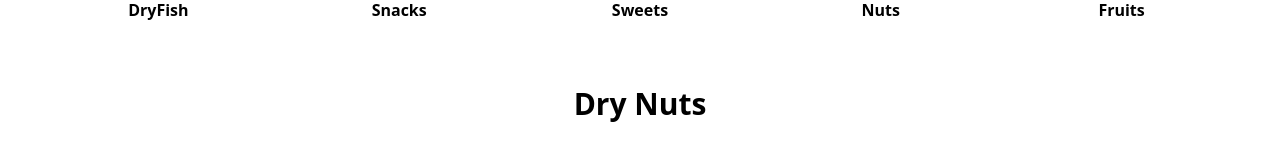
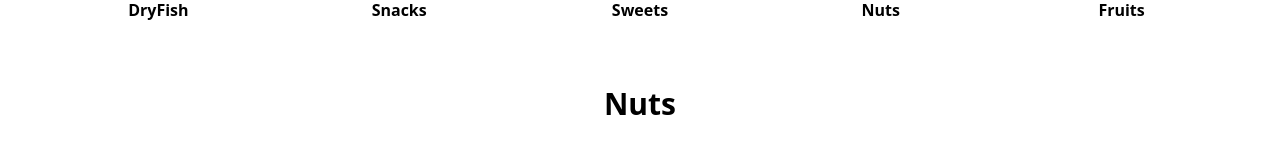
Before and after one commit to MenalinR/multiflavors, a React (Vite) app: page / in a window 1280 px wide. Shown: the part 1038-1198 px from the top of the page. Built offline with nearby package versions, Linux system fonts and the light colour scheme.

Commit message:
uploaded new pics

```diff
--- a/src/components/Ad/Ad.jsx
+++ b/src/components/Ad/Ad.jsx
@@ -71,7 +71,7 @@ const Ad = () => {
             <div className="container mx-auto px-4">
                 {/* Dry Nuts Slider */}
                 <div className="text-center mb-10 max-w-[600px] mx-auto">
-                    <h1 data-aos="fade-up" className="text-3xl font-bold">Dry Nuts</h1>
+                    <h1 data-aos="fade-up" className="text-3xl font-bold">Nuts</h1>
                 </div>
                 <Slider {...settings}>
                     {AdData.map((data, index) => (
```
Also changed, not shown: src/assets/dr.png (added), src/assets/dry.png.
